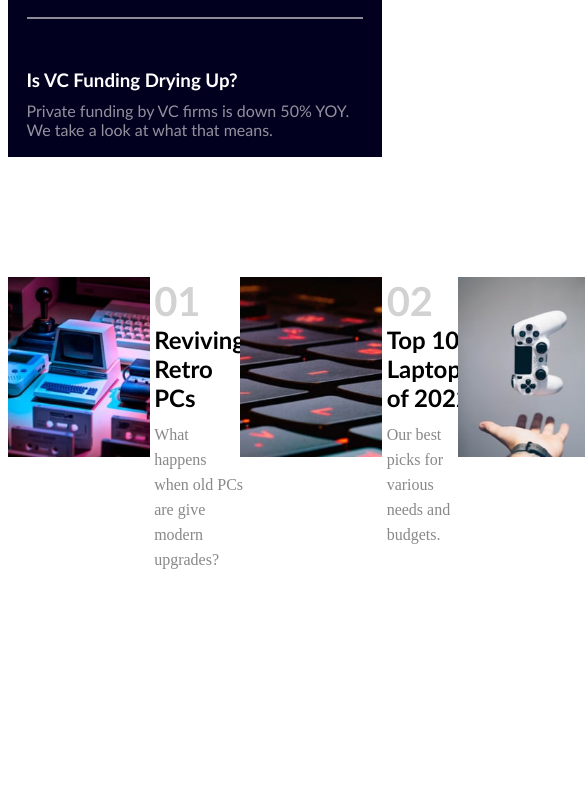
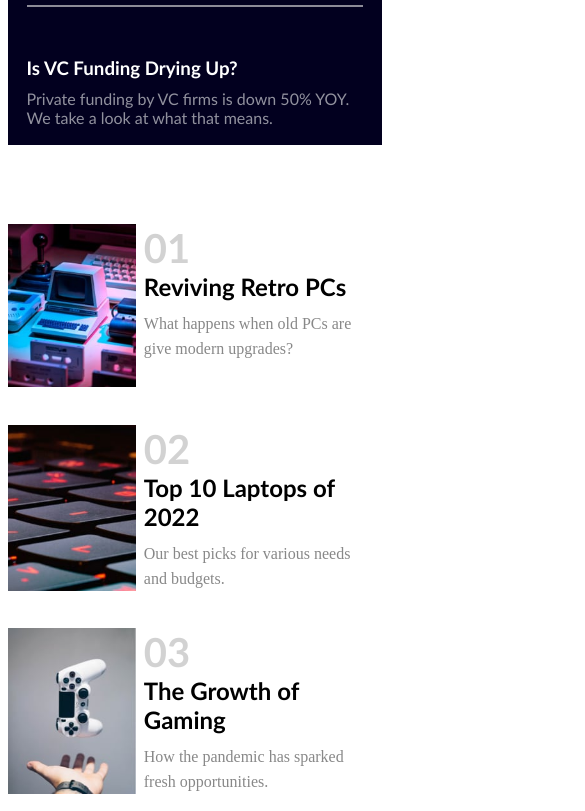
Before and after one commit to Leonardo-Marcolino/Web-3.0, a plain HTML site: page index.html in a window 390 px wide. Shown: the part 1189-2000 px from the top of the page, 585 px wide, since content can reach past the window. Before the commit the page ends 1761 px from the top, so only its background shows below. Drawn offline with Linux system fonts and the light colour scheme.

Commit message:
Arrumando parte mobile

```diff
--- a/css/style.css
+++ b/css/style.css
@@ -8,8 +8,8 @@
 
 .center{
     margin: 0 auto;
-    max-width: 1280px;
-    padding: 00 2%;
+    max-width: 1480px;
+    padding: 0 2%;
 
 }
 header{
@@ -71,14 +71,14 @@ section{
 .titulo{
     display: flex;
     justify-content: left;
-    width: 50%;
+    width: 55%;
 
 
 
 }
 .titulo h1{
     font-size: 70px;
-    height: 10px;
+    height: 100%;
     text-align: left;
     margin-right: 5%;
     -webkit-text-stroke-width: 0.5px;
@@ -91,7 +91,7 @@ section{
     margin-top: 20px;
     color: rgb(136, 136, 136) ;
 }
-    .descricao button{
+.descricao button{
         width: 180px;
         height: 50px;
         padding: 5px;
@@ -103,7 +103,7 @@ section{
         letter-spacing: 5px;
         margin-top: 10%;
     }
-    .descricao button:hover{
+.descricao button:hover{
         background-color: black;
     }
     .gradie2{
@@ -140,20 +140,21 @@ section{
     margin-top: 60px;
     display: flex;
     justify-content: space-between;
+
+
 }
 .tema{
     display: flex;
-
-
 }
 .img_tema{
     display: flex;
     justify-content: left;
 }
 .img_tema img{
-    height: 180px;
+    width: 100%;
+    height: 100%;
 }
-.tema_desc{
+.tema_desc{ width: 100%;
    padding: 0% 2%;
 }
 .tema_desc h1{
@@ -165,16 +166,15 @@ section{
     font-family:'Gill Sans', 'Gill Sans MT', Calibri, 'Trebuchet MS', sans-serif; ;
 }
 .tema_desc p{
+    height: 100%;
+    width: 100%;
     margin-top: 10px;
     line-height: 25px;
     color: rgb(136, 136, 136) ;
 }
 .tema:last-child{
     justify-content: right;
-
 }
-
-
 
 @media screen and (max-width : 600px) {
 
@@ -219,6 +219,7 @@ section{
         justify-content: right;
     }
     .active .menu{
+
         display: block;
     }
     section{
@@ -260,4 +261,20 @@ section{
         margin-bottom: 60px;
         padding: 5% 5%;
     }
+    .titulo_new{
+        color: rgb(245, 144, 61);
+        font-size: 40px;
+        margin-bottom: 0% ;
+    }
+    .section_tema{
+        display: block;
+        margin-top: 0%;
+    }
+    .tema{
+
+        padding: 5% 0;
+    }
+    .img_tema img{
+        width: 100%;
+    }
 }
```
Also changed, not shown: index.html (+2 -2 lines).
